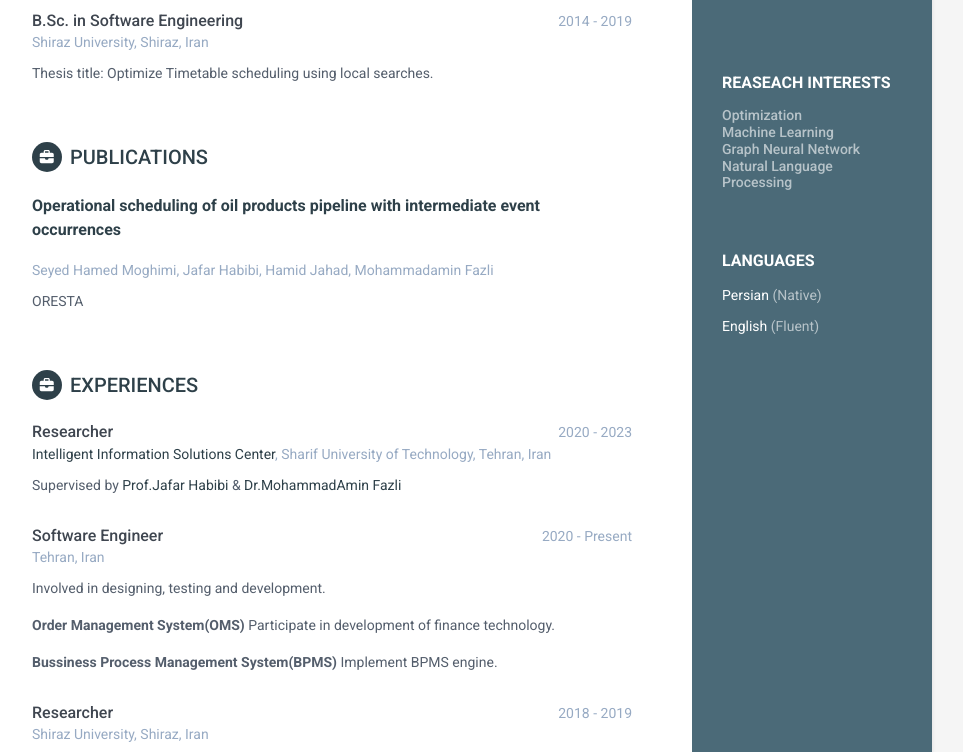
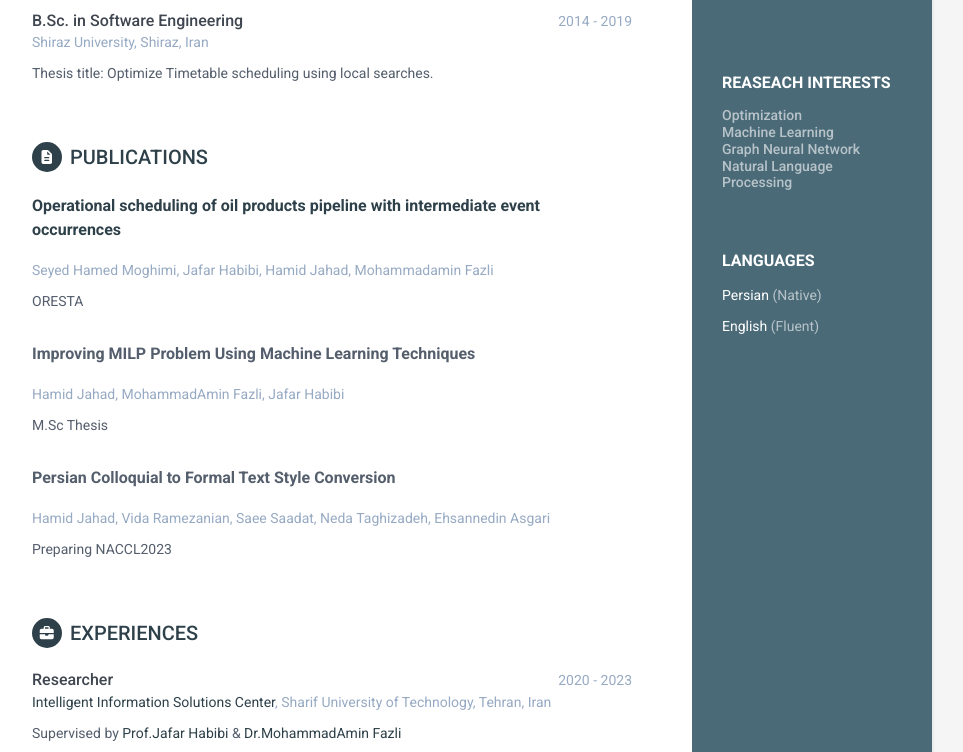
Before and after one commit to hamidjahad/hamidjahad.github.io, a plain HTML site: page index.html in a window 1280 px wide. Shown: the part 472-1224 px from the top of the page, without its empty margins (188-1151 px from the left). Drawn offline with Linux system fonts and the light colour scheme.

Commit message:
add publications

```diff
--- a/index.html
+++ b/index.html
@@ -87,7 +87,7 @@
             </section><!--//section-->
 
             <section class="section summary-section">
-                <h2 class="section-title"><span class="icon-holder"><i class="fa-solid fa-user"></i></span>EDUCATION</h2>
+                <h2 class="section-title"><span class="icon-holder"><i class="fa-solid fa-graduation-cap"></i></span>EDUCATION</h2>
                 <div class="summary">
                     <div class="item">
                         <div class="meta">
@@ -117,7 +117,7 @@
             </section><!--//section-->
 
             <section class="section experiences-section">
-                <h2 class="section-title"><span class="icon-holder"><i class="fa-solid fa-briefcase"></i></span>Publications</h2>
+                <h2 class="section-title"><span class="icon-holder"><i class="fa-solid fa-file-alt"></i></span>Publications</h2>
 
                 <div class="item">
                     <div class="meta">
@@ -131,6 +131,30 @@
                     </div><!--//meta-->
                     <div class="details">
                         <p>ORESTA</p>
+                    </div><!--//details-->
+                </div><!--//item-->
+                <div class="item">
+                    <div class="meta">
+                        <div class="upper-row">
+                            <p><font size="3px"><b>Improving MILP Problem Using Machine Learning Techniques</b></font></p>
+                            <div class="time"></div>
+                        </div><!--//upper-row-->
+                        <div class="company"> Hamid Jahad, MohammadAmin Fazli, Jafar Habibi</div>
+                    </div><!--//meta-->
+                    <div class="details">
+                        <p>M.Sc Thesis</p>
+                    </div><!--//details-->
+                </div><!--//item-->
+                <div class="item">
+                    <div class="meta">
+                        <div class="upper-row">
+                            <p><font size="3px"><b>Persian Colloquial to Formal Text Style Conversion</b></font></p>
+                            <div class="time"></div>
+                        </div><!--//upper-row-->
+                        <div class="company">Hamid Jahad, Vida Ramezanian, Saee Saadat, Neda Taghizadeh, Ehsannedin Asgari</div>
+                    </div><!--//meta-->
+                    <div class="details">
+                        <p>Preparing NACCL2023</p>
                     </div><!--//details-->
                 </div><!--//item-->
             </section><!--//section-->
```
